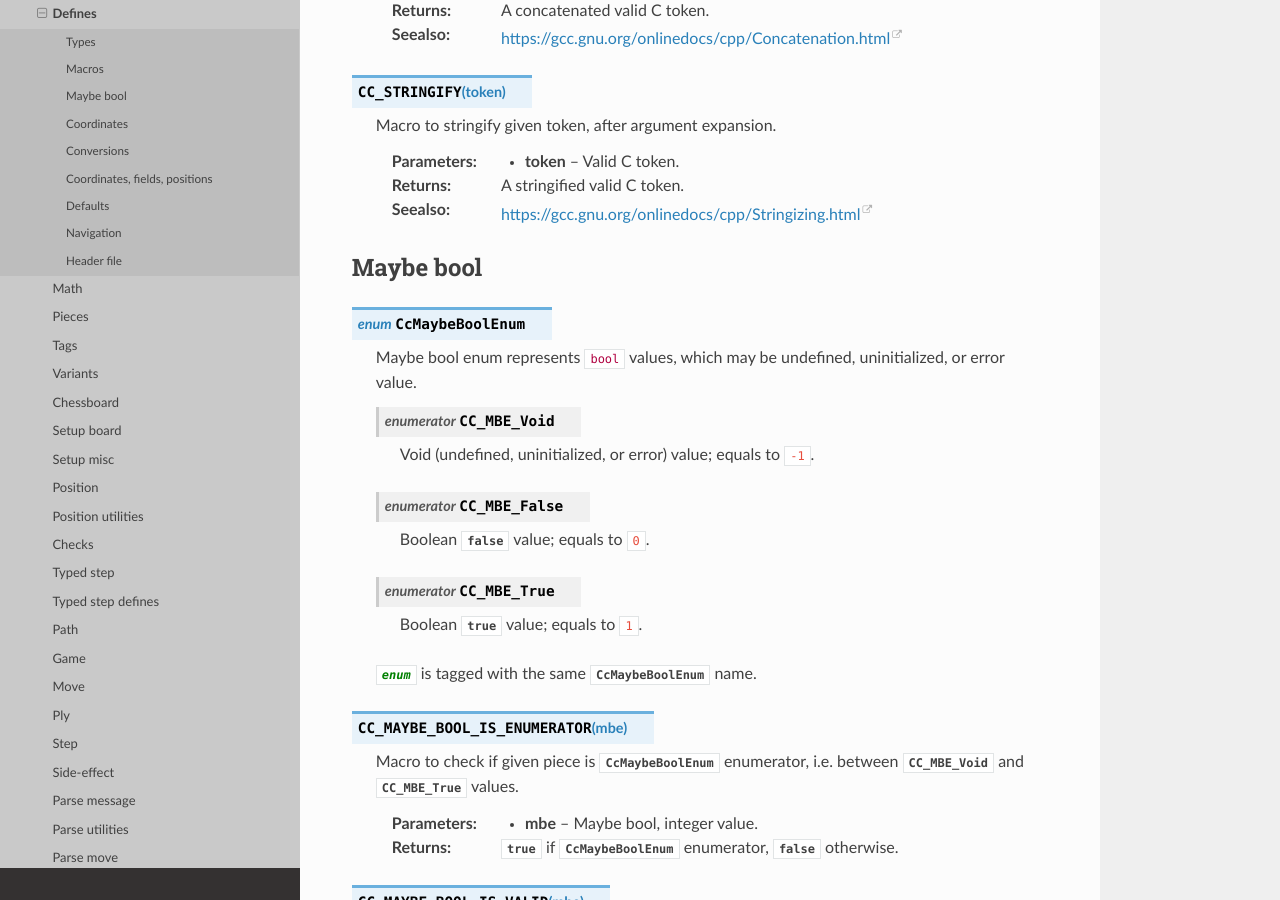
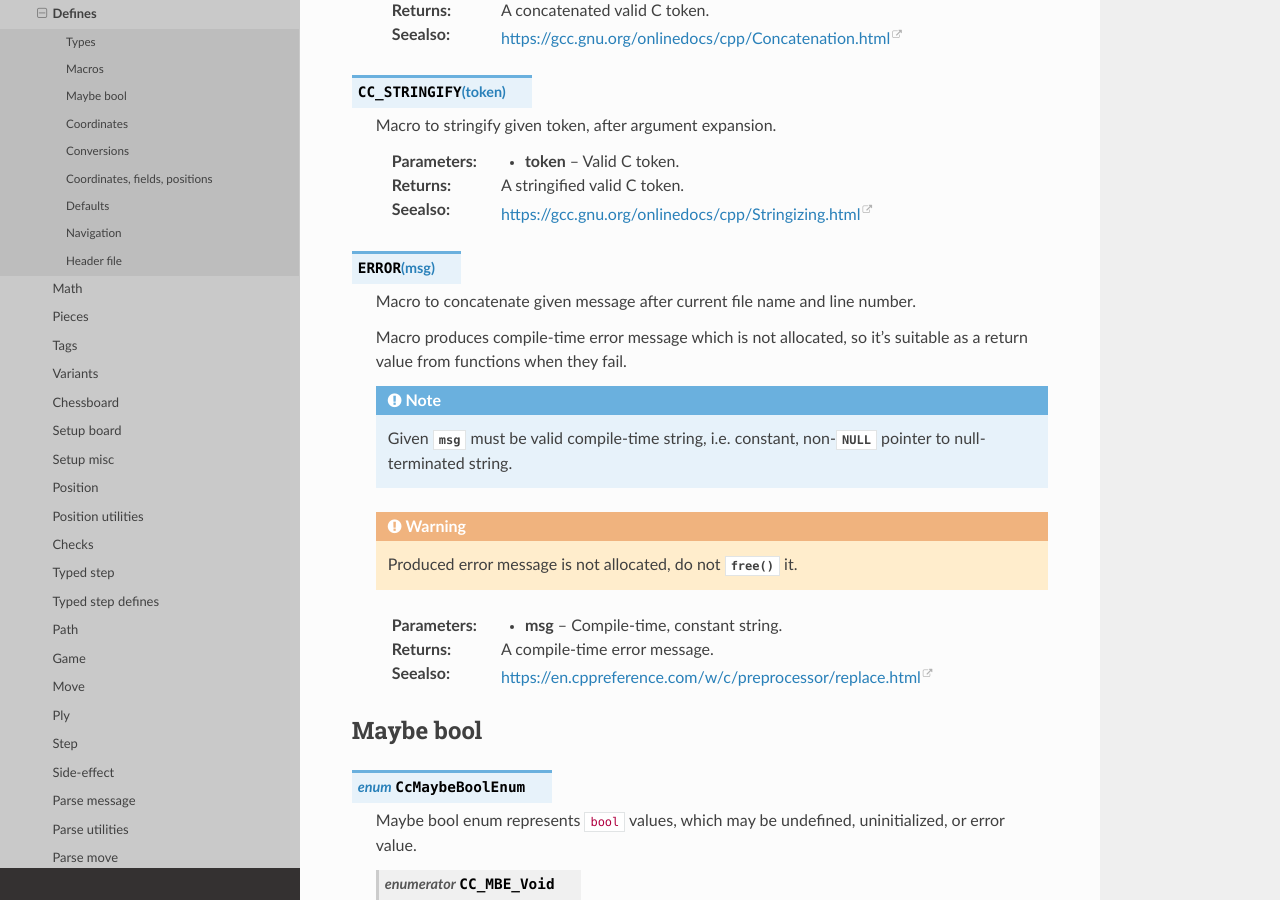
Before and after one commit to mmlacak/crochess, a Sphinx documentation site: the page built from docs/source/libcc/ccdefines.rst, in a window 1280 px wide and 900 px high, scrolled down 3429 px. Built offline with Sphinx 7.4.7 and the Read the Docs theme 3.1.0, drawn with Linux system fonts in a browser that asks for light colours.

Commit message:
Documented ERROR() macro.

```diff
--- a/docs/source/libcc/ccdefines.rst
+++ b/docs/source/libcc/ccdefines.rst
@@ -165,6 +165,26 @@ Macros
     :param token: Valid C token.
     :returns: A stringified valid C token.
     :seealso: https://gcc.gnu.org/onlinedocs/cpp/Stringizing.html
+
+.. c:macro:: ERROR(msg)
+
+    Macro to concatenate given message after current file name and line number.
+
+    Macro produces compile-time error message which is not allocated,
+    so it's suitable as a return value from functions when they fail.
+
+    .. note::
+
+        Given :c:var:`msg` must be valid compile-time string,
+        i.e. constant, non-:c:data:`NULL` pointer to null-terminated string.
+
+    .. warning::
+
+        Produced error message is not allocated, do not :c:func:`free()` it.
+
+    :param msg: Compile-time, constant string.
+    :returns: A compile-time error message.
+    :seealso: https://en.cppreference.com/w/c/preprocessor/replace.html
 
 .. _lbl-libcc-ccdefines-maybebool:
 
```
